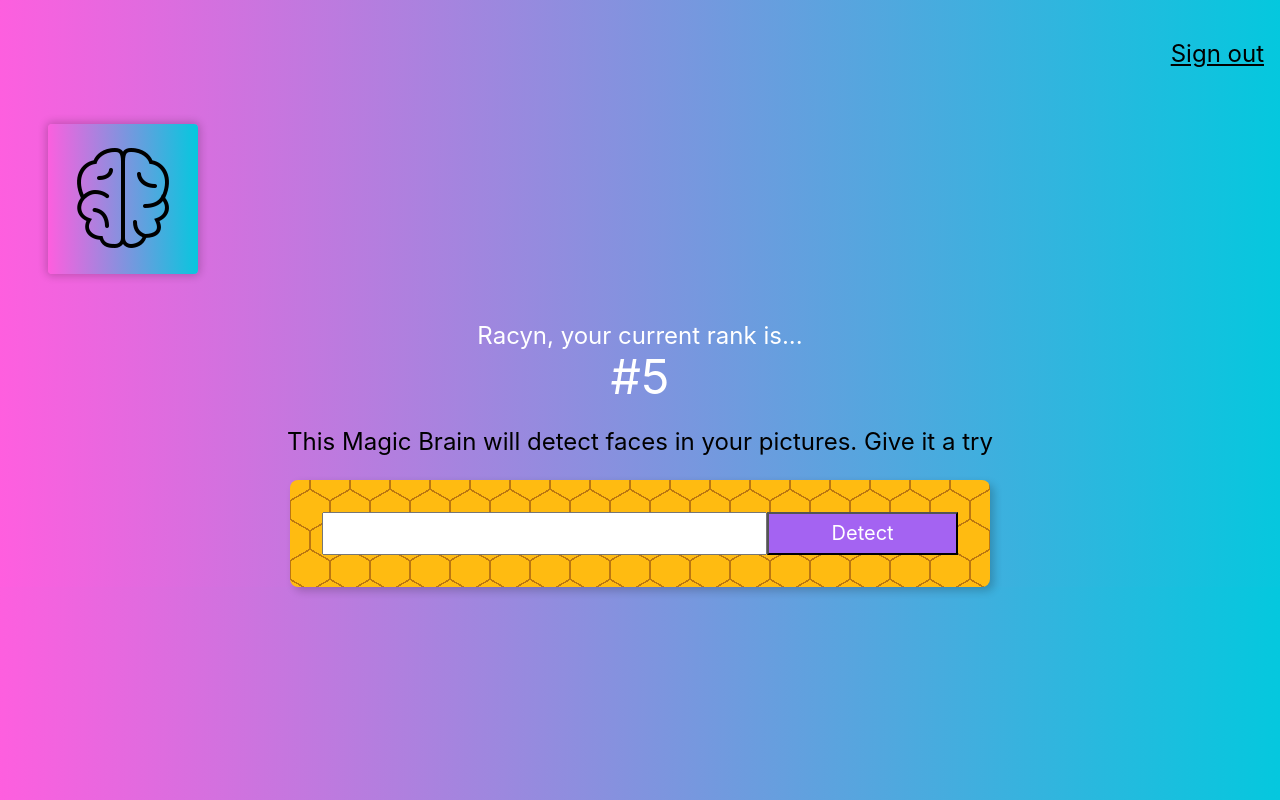
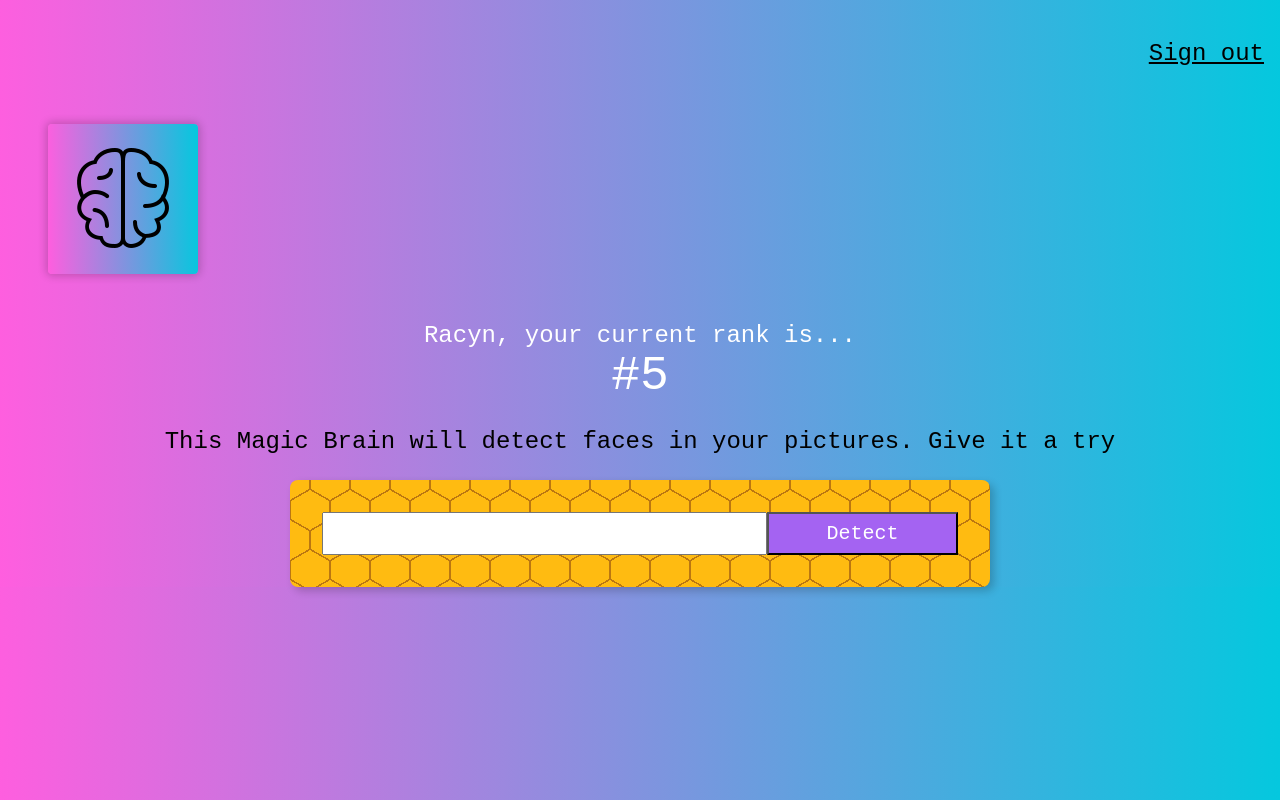
Before and after one commit to racynibaya/face-recognition-app, a React (Create React App) app: page / in a window 1280 px wide. Built offline with nearby package versions, Linux system fonts and the light colour scheme.

Commit message:
updating packages

```diff
--- a/package.json
+++ b/package.json
@@ -9,8 +9,10 @@
     "react": "^18.2.0",
     "react-dom": "^18.2.0",
     "react-parallax-tilt": "^1.7.43",
-    "react-scripts": "5.0.1",
+    "react-scripts": "^4.0.2",
+    "react-tsparticles": "^2.1.3",
     "tachyons": "^4.12.0",
+    "tsparticles": "^2.1.3",
     "web-vitals": "^2.1.4"
   },
   "scripts": {
--- a/src/App.css
+++ b/src/App.css
@@ -7,37 +7,11 @@
   justify-content: center;
 }
 
-.App-logo {
-  height: 40vmin;
-  pointer-events: none;
+.particles {
+  position: fixed;
+  top: 0;
+  right: 0;
+  bottom: 0;
+  left: 0;
+  z-index: -1;
 }
-
-@media (prefers-reduced-motion: no-preference) {
-  .App-logo {
-    animation: App-logo-spin infinite 20s linear;
-  }
-}
-
-.App-header {
-  background-color: #282c34;
-  min-height: 100vh;
-  display: flex;
-  flex-direction: column;
-  align-items: center;
-  justify-content: center;
-  font-size: calc(10px + 2vmin);
-  color: white;
-}
-
-.App-link {
-  color: #61dafb;
-}
-
-@keyframes App-logo-spin {
-  from {
-    transform: rotate(0deg);
-  }
-  to {
-    transform: rotate(360deg);
-  }
-}
--- a/src/App.js
+++ b/src/App.js
@@ -1,15 +1,18 @@
 import React, { Component } from 'react';
+
 import Navigation from './components/Navigation/Navigation';
 import Logo from './components/Logo/Logo';
 import ImageLinkForm from './components/ImageLinkForm/ImageLinkForm';
 import Rank from './components/Rank/Rank';
-
+import Particles from 'react-tsparticles';
+import particleOptions from './components/Config/particlesConfig';
 import './App.css';
 
 class App extends Component {
   render() {
     return (
       <div className='App'>
+        <Particles params={particleOptions} />
         <Navigation />
         <Logo />
         <Rank />
--- /dev/null
+++ b/src/components/Config/particlesConfig.js
@@ -0,0 +1,94 @@
+import { loadFull } from 'tsparticles';
+
+const particlesInit = async main => {
+  console.log(main);
+
+  // you can initialize the tsParticles instance (main) here, adding custom shapes or presets
+  // this loads the tsparticles package bundle, it's the easiest method for getting everything ready
+  // starting from v2 you can add only the features you need reducing the bundle size
+  await loadFull(main);
+};
+
+const particlesLoaded = container => {
+  console.log(container);
+};
+
+const particleOptions = {
+  id: 'tsparticles',
+  init: { particlesInit },
+  loaded: { particlesLoaded },
+  options: {
+    background: {
+      color: {
+        value: '#0d47a1',
+      },
+    },
+    fpsLimit: 120,
+    interactivity: {
+      events: {
+        onClick: {
+          enable: true,
+          mode: 'push',
+        },
+        onHover: {
+          enable: true,
+          mode: 'repulse',
+        },
+        resize: true,
+      },
+      modes: {
+        push: {
+          quantity: 4,
+        },
+        repulse: {
+          distance: 200,
+          duration: 0.4,
+        },
+      },
+    },
+    particles: {
+      color: {
+        value: '#ffffff',
+      },
+      links: {
+        color: '#ffffff',
+        distance: 150,
+        enable: true,
+        opacity: 0.5,
+        width: 1,
+      },
+      collisions: {
+        enable: true,
+      },
+      move: {
+        direction: 'none',
+        enable: true,
+        outModes: {
+          default: 'bounce',
+        },
+        random: false,
+        speed: 6,
+        straight: false,
+      },
+      number: {
+        density: {
+          enable: true,
+          area: 800,
+        },
+        value: 80,
+      },
+      opacity: {
+        value: 0.5,
+      },
+      shape: {
+        type: 'circle',
+      },
+      size: {
+        value: { min: 1, max: 5 },
+      },
+    },
+    detectRetina: true,
+  },
+};
+
+export default particleOptions;
--- a/src/index.css
+++ b/src/index.css
@@ -6,6 +6,7 @@
   -webkit-font-smoothing: antialiased;
   -moz-osx-font-smoothing: grayscale;
 
+  font-family: 'Courier New', Courier, monospace;
   background: linear-gradient(89deg, #ff5edf 0%, #04c8de 100%);
 }
 
```
Also changed, not shown: 1 other file (tests, documents, lock files or other folders).
